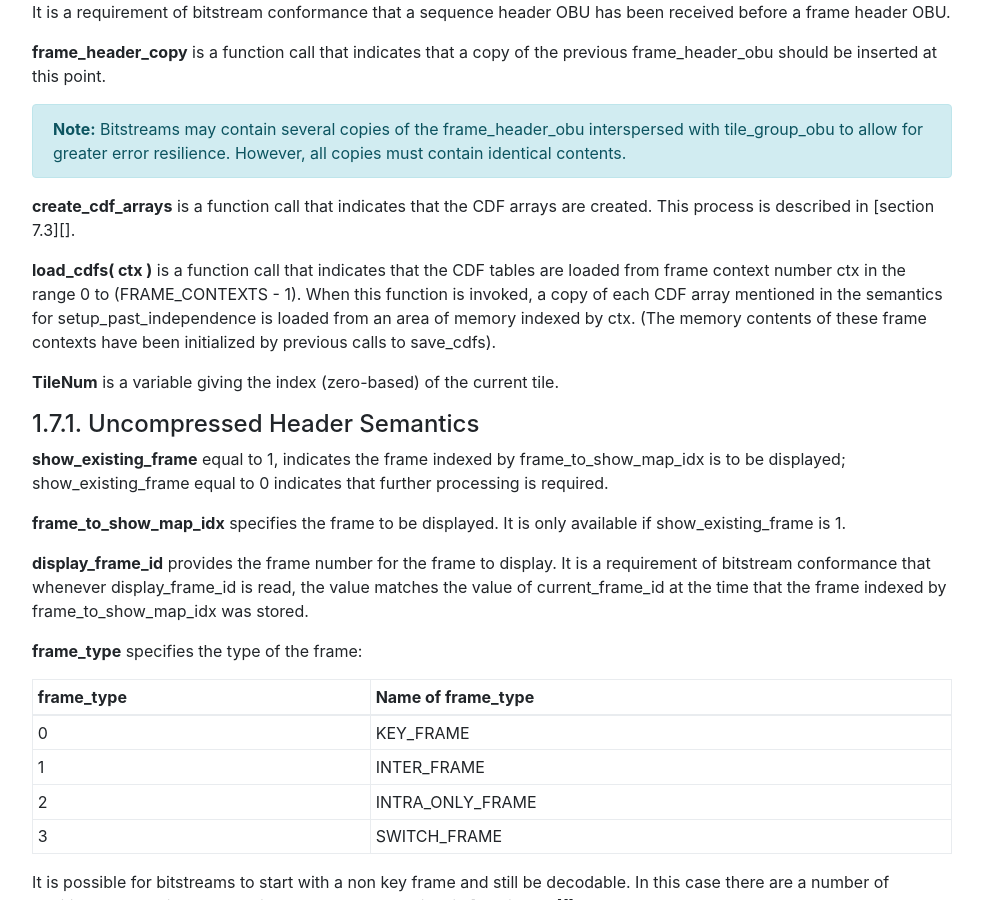
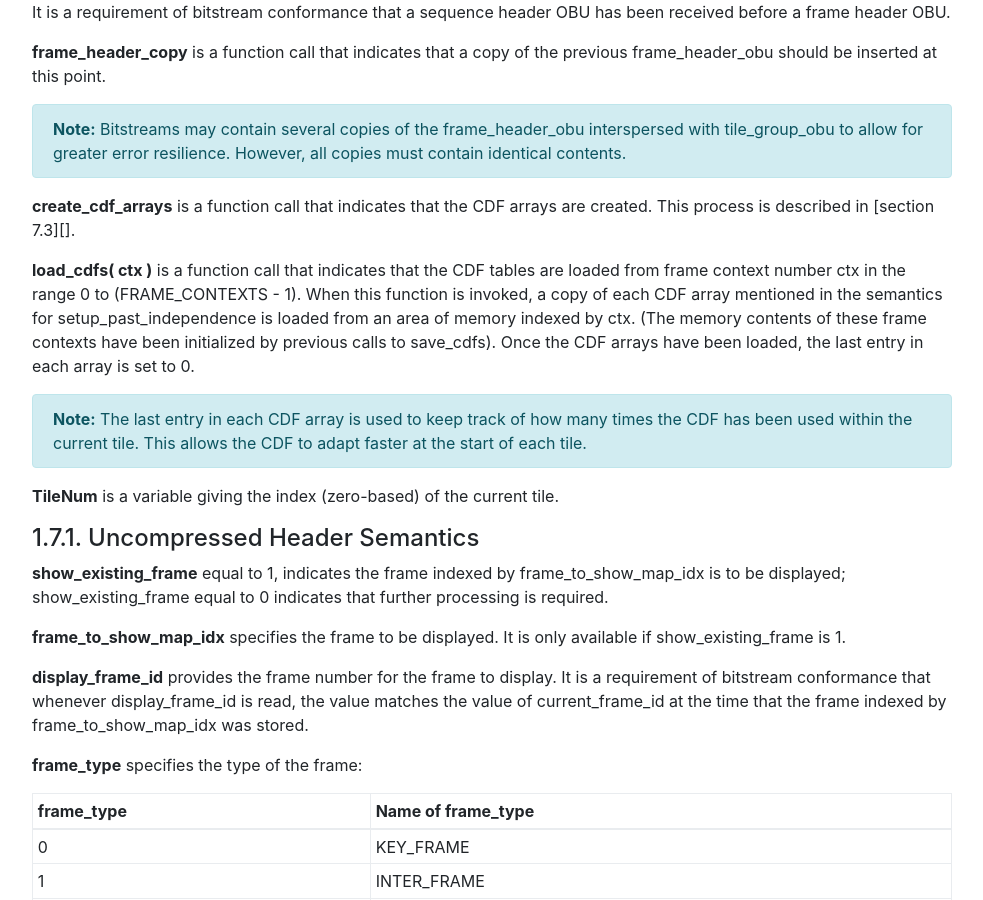
Before and after one commit to AOMediaCodec/av1-spec, a Jekyll site: the page built from 07.bitstream.semantics.md, in a window 1280 px wide and 900 px high, scrolled down 5539 px. Shown: the whole window, without its empty margins (53-1036 px from the left). Built offline with Jekyll 4.4.1, drawn with Linux system fonts in a browser that asks for light colours; nearby versions of some CDN libraries; our own code applies the rules of GitHub Pages for plain Markdown files.

Commit message:
[ec_multisymbol] Make it clear that CDF counts reset to zero
Change-Id: Ie927800fc92852133e6d9ca16ae183d603bcd05b

```diff
--- a/07.bitstream.semantics.md
+++ b/07.bitstream.semantics.md
@@ -269,7 +269,13 @@ loaded from frame context number ctx in the range 0 to (FRAME_CONTEXTS - 1).
 When this function is invoked, a copy of each CDF array mentioned in the
 semantics for setup_past_independence is loaded from an area of memory indexed
 by ctx. (The memory contents of these frame contexts have been initialized by
-previous calls to save_cdfs).
+previous calls to save_cdfs).  Once the CDF arrays have been loaded, the last entry
+in each array is set to 0.
+
+**Note:** The last entry in each CDF array is used to keep track of how many times
+the CDF has been used within the current tile.  This allows the CDF to adapt faster
+at the start of each tile.
+{:.alert .alert-info }
 
 **TileNum** is a variable giving the index (zero-based) of the current tile.
 
```
Also changed, not shown: 06.tile.group.obu.syntax.md (+1 -1 lines).
